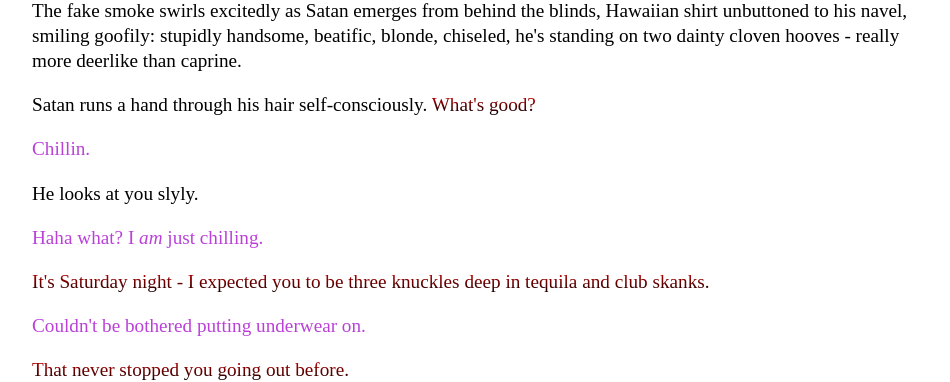
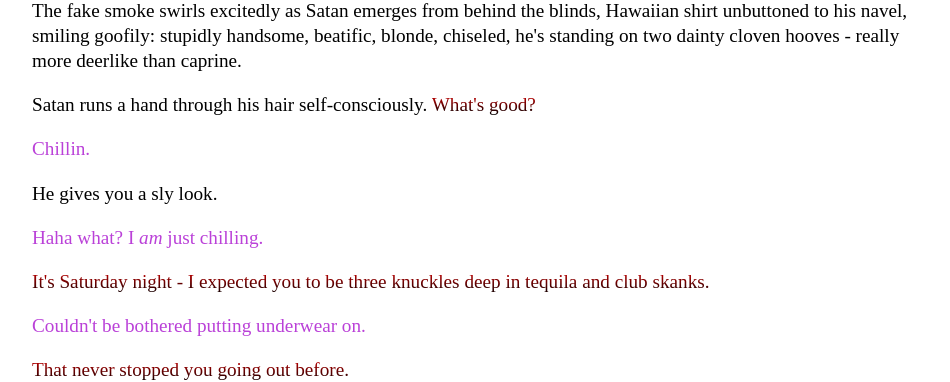
Before and after one commit to Pinelife/pinelife.github.io, a Jekyll site: the page Hellhole/Room9.html, which Jekyll copies as it is, in a window 1280 px wide. Shown: the part 968-1350 px from the top of the page, without its empty margins (160-1110 px from the left). Built offline with Jekyll 4.4.1, drawn with Linux system fonts in a browser that asks for light colours.

Commit message:
Update Room9.html

```diff
--- a/Hellhole/Room9.html
+++ b/Hellhole/Room9.html
@@ -68,12 +68,15 @@ stupidly handsome, beatific, blonde, chiseled, he's standing on two dainty clove
 <p class="lauria">
 Chillin.
 </p>
-<p>He looks at you slyly.
+<p>
+	He gives you a sly look.
 </p>
 <p class="lauria">
 	Haha what? I <i>am</i> just chilling.
 </p>
-<p class = "Satan">It's Saturday night - I expected you to be three knuckles deep in tequila and club skanks.</p>
+<p class = "Satan">
+	It's Saturday night - I expected you to be three knuckles deep in tequila and club skanks.
+</p>
 <p class="lauria">
 	Couldn't be bothered putting underwear on.
 </p>
```
Lines whose indentation alone changed are shown as unchanged.
